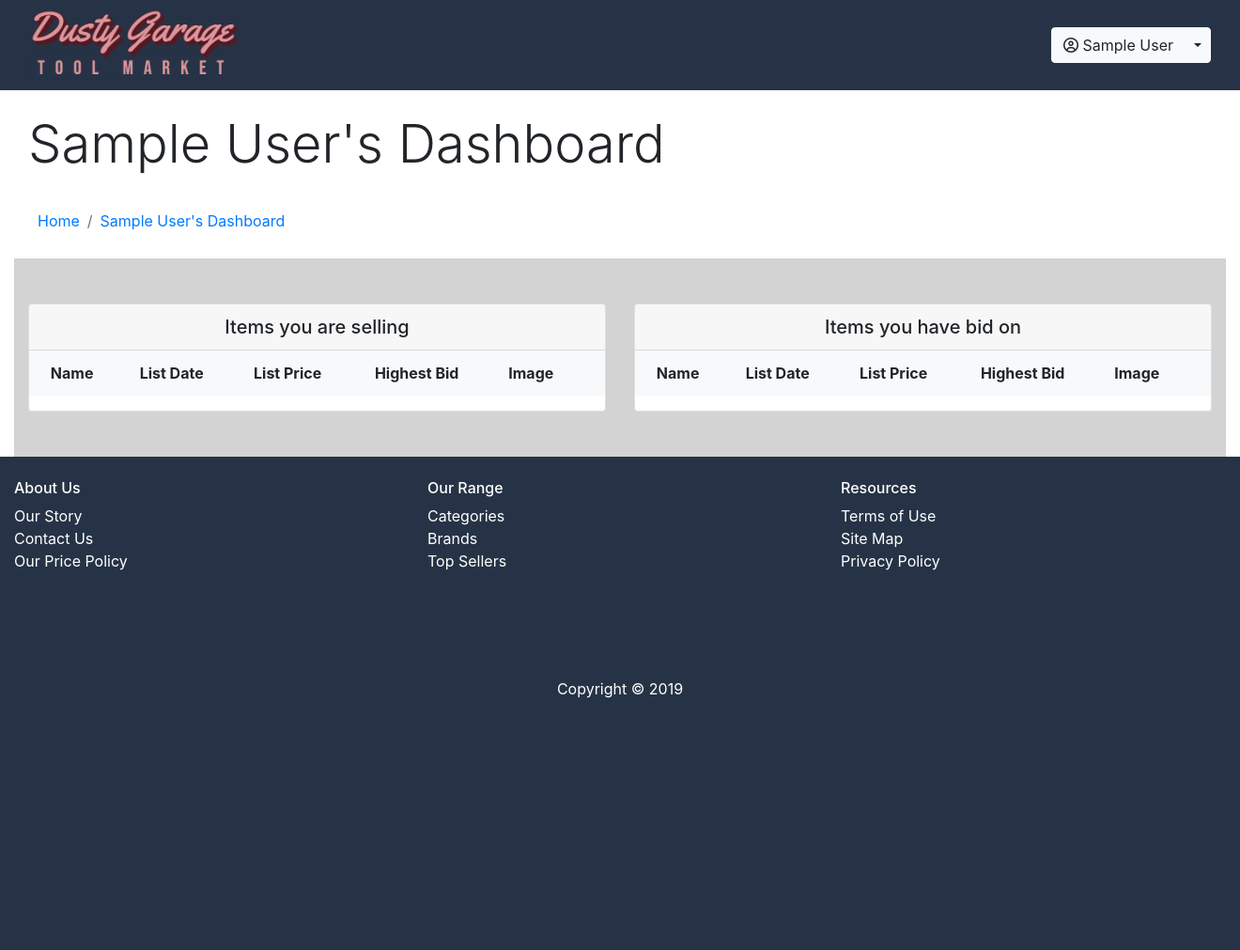
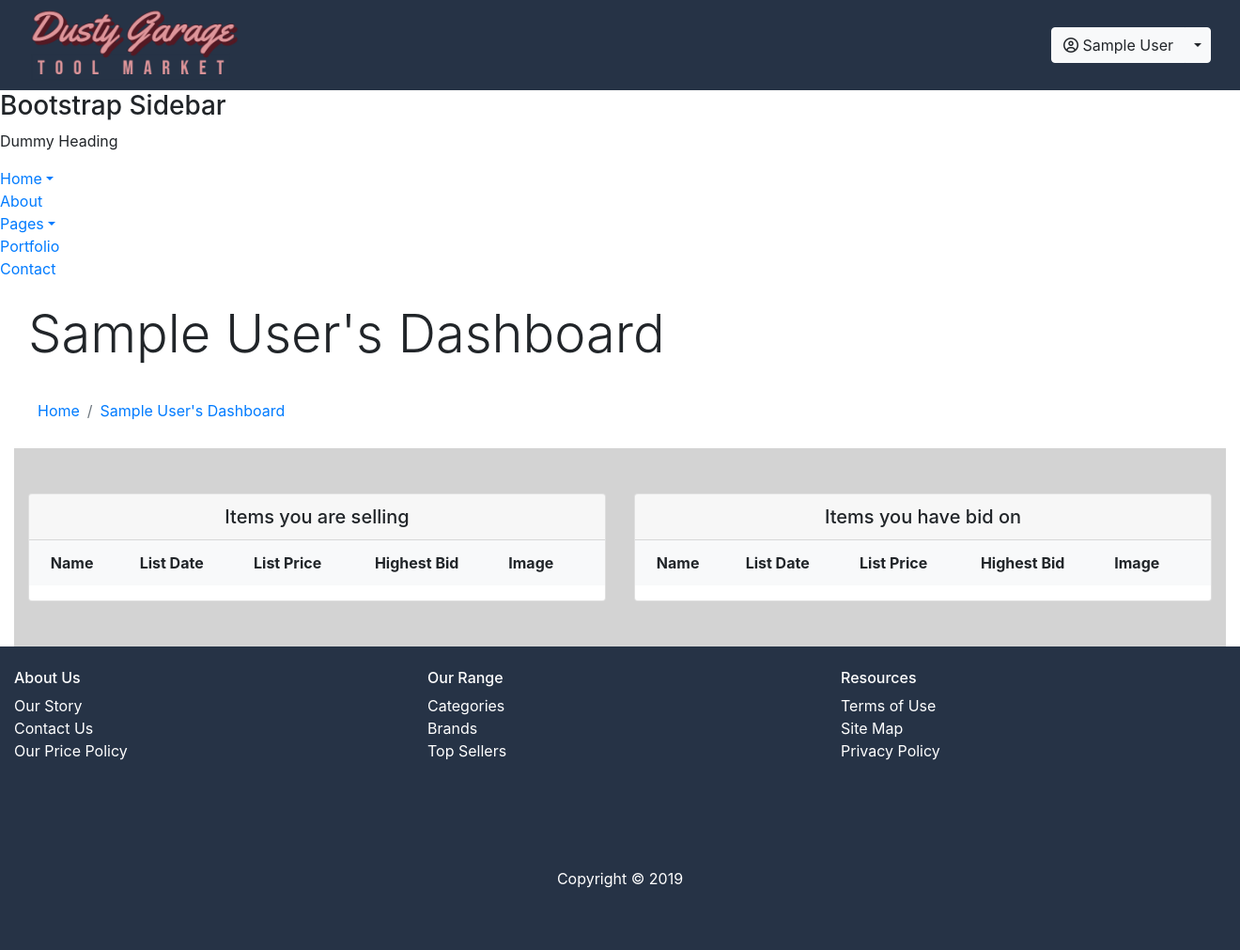
Before and after one commit to dcwilli/dustygarage, a Flask app: page /tools/userdash/1 in a window 1320 px wide; the page is wider, and only the part inside the window is pictured. Shown: that part at 94% size. Before the commit the page ends 743 px from the top of that part, so only its background shows below. Run offline with Flask 2, Linux system fonts and the light colour scheme; the visitor is signed in with stand-in values (Sample User, id 1); data comes from the database, SQL or seed files in the repository; data that the repository does not hold is empty; some libraries are stand-ins or nearby versions.

Commit message:
added nav sidebar to userdash

```diff
--- a/marketplace/templates/tools/userdash.html
+++ b/marketplace/templates/tools/userdash.html
@@ -1,6 +1,62 @@
 {% extends "base.html" %}
 {% import "bootstrap/wtf.html" as wtf %}
 {% block content %}
+
+<!---SIDEBAR NAV-->
+<nav>
+    <nav id="sidebar">
+        <div class="sidebar-header">
+            <h3>Bootstrap Sidebar</h3>
+        </div>
+
+        <ul class="list-unstyled components">
+            <p>Dummy Heading</p>
+            <li class="active">
+                <a href="#homeSubmenu" data-toggle="collapse" aria-expanded="false" class="dropdown-toggle">Home</a>
+                <ul class="collapse list-unstyled" id="homeSubmenu">
+                    <li>
+                        <a href="#">Home 1</a>
+                    </li>
+                    <li>
+                        <a href="#">Home 2</a>
+                    </li>
+                    <li>
+                        <a href="#">Home 3</a>
+                    </li>
+                </ul>
+            </li>
+            <li>
+                <a href="#">About</a>
+            </li>
+            <li>
+                <a href="#pageSubmenu" data-toggle="collapse" aria-expanded="false" class="dropdown-toggle">Pages</a>
+                <ul class="collapse list-unstyled" id="pageSubmenu">
+                    <li>
+                        <a href="#">Page 1</a>
+                    </li>
+                    <li>
+                        <a href="#">Page 2</a>
+                    </li>
+                    <li>
+                        <a href="#">Page 3</a>
+                    </li>
+                </ul>
+            </li>
+            <li>
+                <a href="#">Portfolio</a>
+            </li>
+            <li>
+                <a href="#">Contact</a>
+            </li>
+        </ul>
+
+    </nav>
+
+
+
+
+
+
 
     <main>
         <!---Contains Main Content-->
```
Lines whose indentation alone changed are shown as unchanged.
